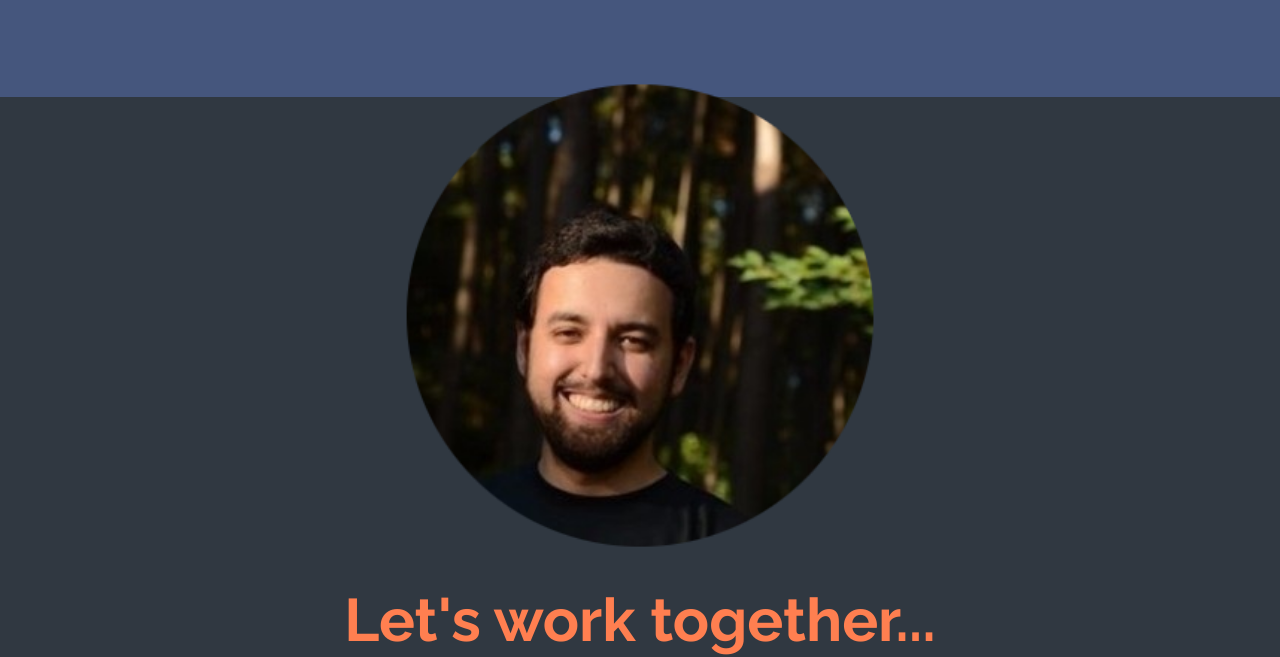
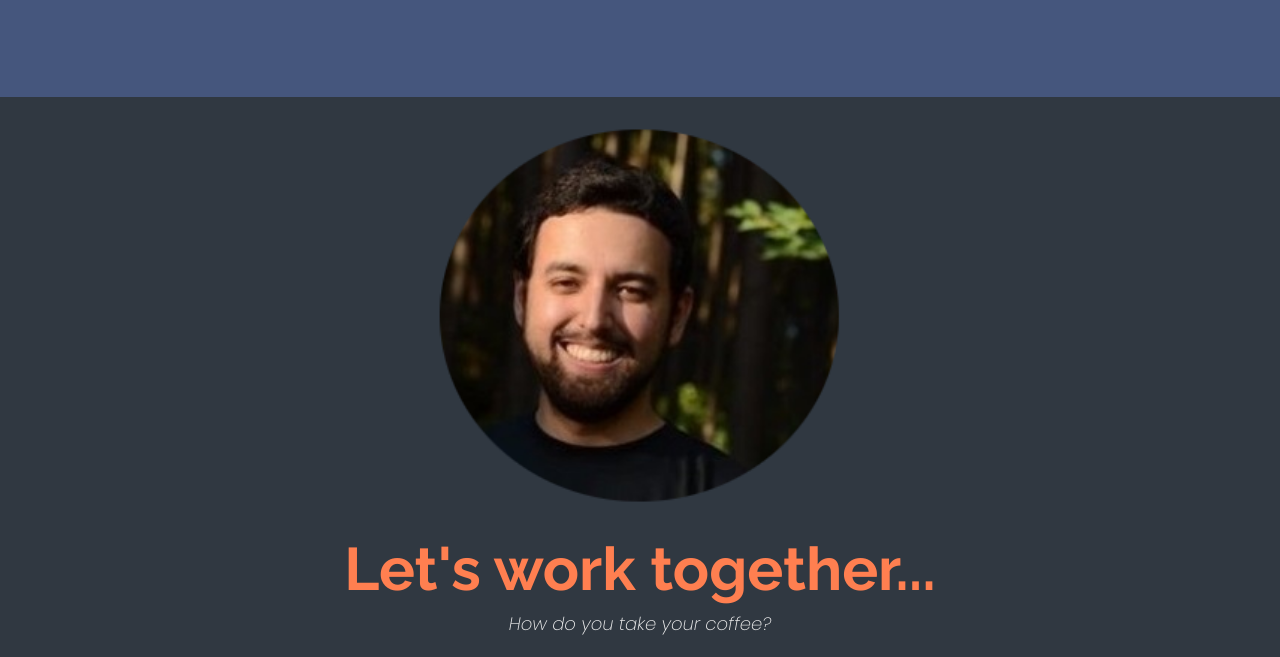
Before and after one commit to GeffersonST/Portfolio-dev, a website: page index.html in a window 1280 px wide. Shown: the part 2041-2698 px from the top of the page. Drawn offline with Linux system fonts and the light colour scheme.

Commit message:
Aprimorando Avatar

```diff
--- a/index.html
+++ b/index.html
@@ -211,7 +211,7 @@
 
 <section id="contact" class="contact-section">
   <div class="contact-section-header">
-    <img class="avatar" src="assets/image/avatar1.png" alt="project" />
+    <img class="avatar" src="assets/image/avatar2.png" alt="project" />
     <h2 class="work">Let's work together...</h2>
     <p>How do you take your coffee?</p>
   </div>
```
Also changed, not shown: assets/image/avatar2.png (added).
